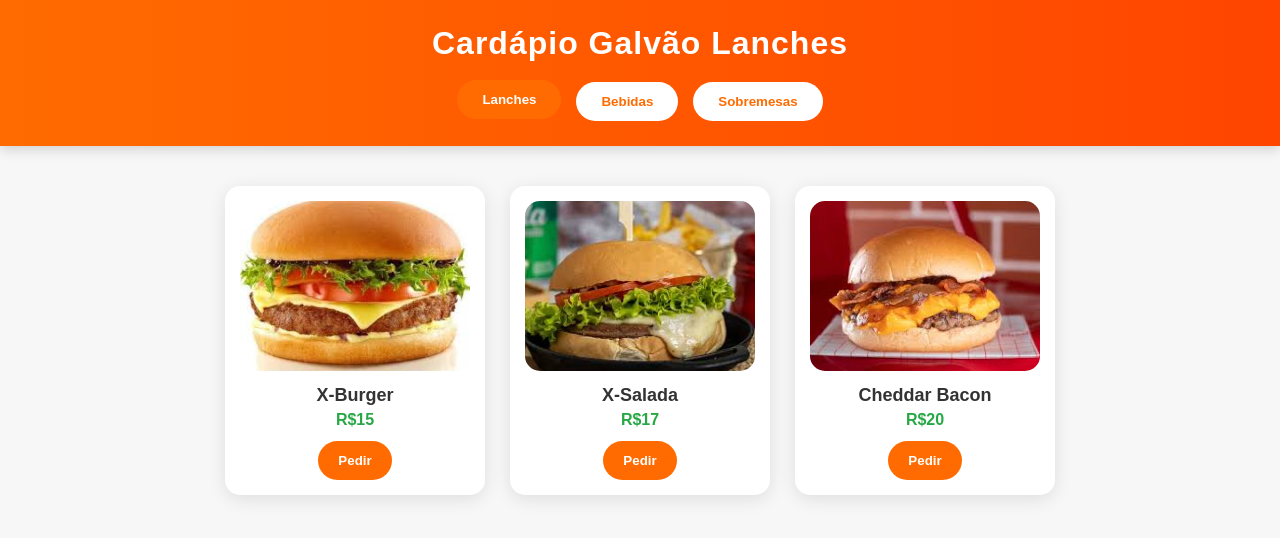
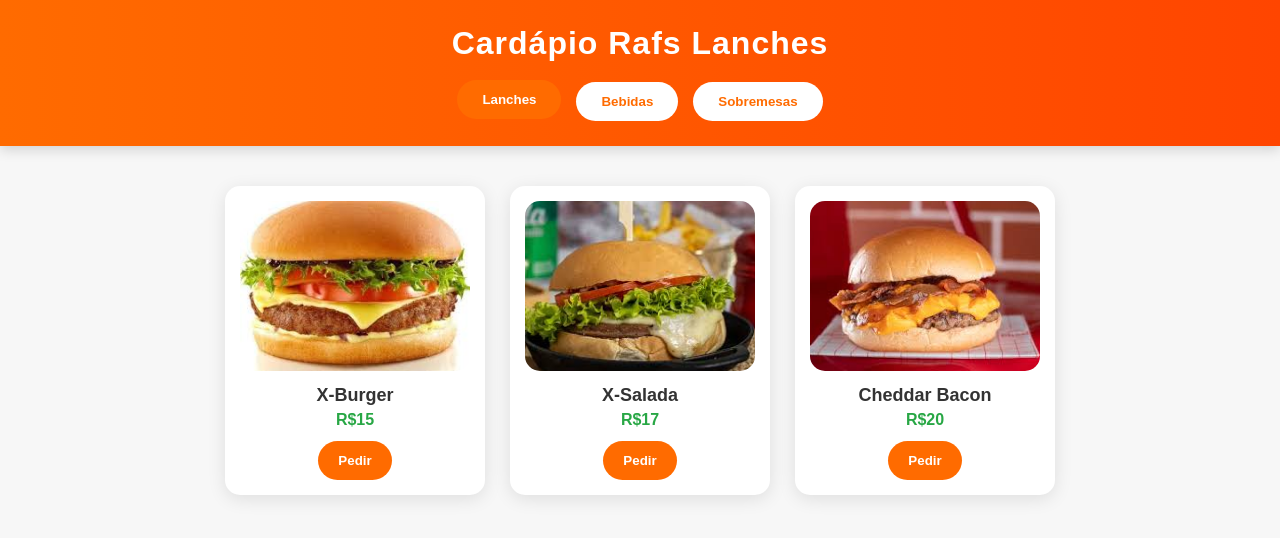
Before and after one commit to galvaolanches/galvaolanches, a website: page docs/index.html in a window 1280 px wide. Drawn offline with Linux system fonts and the light colour scheme.

Commit message:
Update index.html

```diff
--- a/docs/index.html
+++ b/docs/index.html
@@ -2,12 +2,12 @@
 <html lang="pt-br">
 <head>
   <meta charset="UTF-8">
-  <title>Cardápio Galvão Lanches</title>
+  <title>Cardápio Rafs Lanches</title>
   <link rel="stylesheet" href="style.css">
 </head>
 <body>
   <header>
-    <h1>Cardápio Galvão Lanches</h1>
+    <h1>Cardápio Rafs Lanches</h1>
     <nav class="categorias">
       <button class="aba-btn active" data-categoria="Lanches">Lanches</button>
       <button class="aba-btn" data-categoria="Bebidas">Bebidas</button>
```
